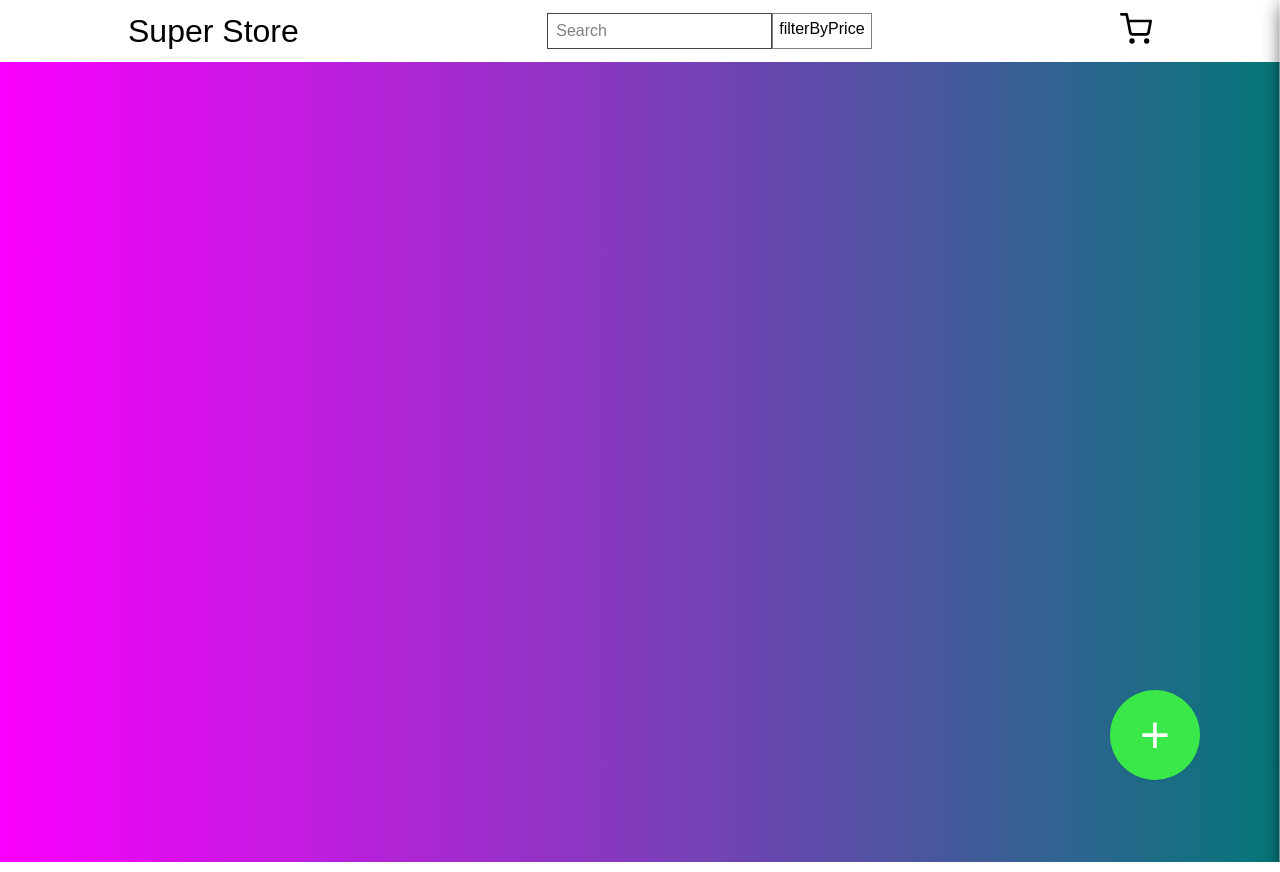
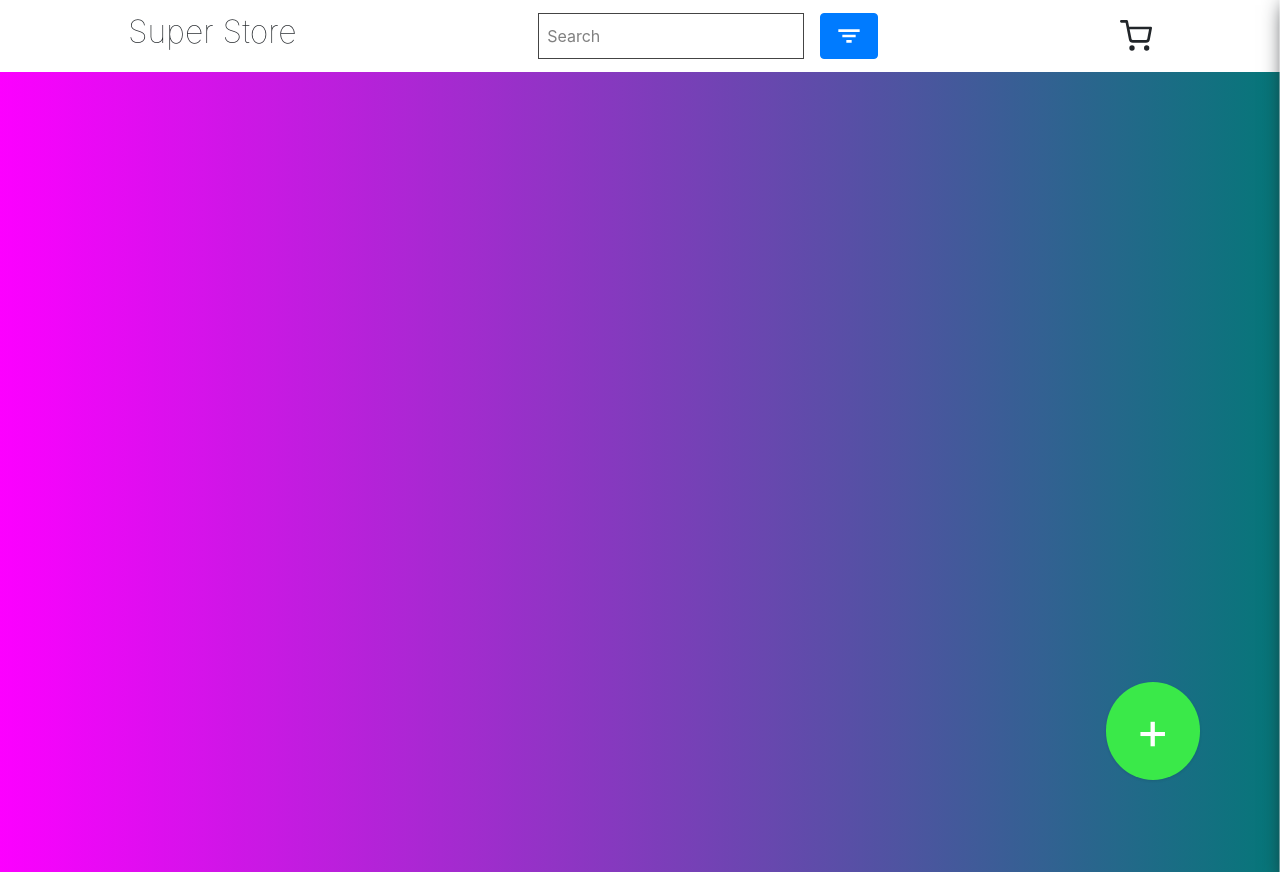
Before and after one commit to amir-khann/restartSuper-store, a React (Create React App) app: page / in a window 1280 px wide. Built offline with nearby package versions, Linux system fonts and the light colour scheme.

Commit message:
added filter by price with model popup

```diff
--- a/package.json
+++ b/package.json
@@ -6,8 +6,12 @@
     "@testing-library/jest-dom": "^5.14.1",
     "@testing-library/react": "^11.2.7",
     "@testing-library/user-event": "^12.8.3",
+    "bootstrap": "^4.6.0",
+    "jquery": "^3.6.0",
     "node-sass": "^6.0.0",
+    "popper.js": "^1.16.1",
     "react": "^17.0.2",
+    "react-bootstrap": "^1.6.1",
     "react-dom": "^17.0.2",
     "react-icons": "^4.2.0",
     "react-router-dom": "^5.2.0",
--- a/public/index.html
+++ b/public/index.html
@@ -24,6 +24,7 @@
       work correctly both with client-side routing and a non-root public URL.
       Learn how to configure a non-root public URL by running `npm run build`.
     -->
+
     <title>React App</title>
   </head>
   <body>
--- a/src/components/Main.jsx
+++ b/src/components/Main.jsx
@@ -3,9 +3,9 @@ import Card from "./Card";
 import UseApp from "./../hooks/app";
 
 const Main = () => {
-  const { products, search, showfilter } = UseApp();
+  const { products, search, showfilter, setFilterByPrice, filterByPrice } =
+    UseApp();
   const [filterItem, setfilteredItem] = useState([]);
-  const [filterByPrice, setFilterByPrice] = useState([]);
 
   useEffect(() => {
     setfilteredItem(
@@ -13,18 +13,18 @@ const Main = () => {
         item.title.toLowerCase().includes(search.toLowerCase())
       )
     );
-  }, [search, products]);
+  }, [search]);
 
-  useEffect(() => {
-    setFilterByPrice(
-      products.filter((item) => item.price > 1 && item.price < 100)
-    );
-  }, [search, products]);
+  // useEffect(() => {
+  //   setFilterByPrice(
+  //     products.filter((item) => item.price > 1 && item.price < 100)
+  //   );
+  // }, [search, products]);
 
   return (
     <div className="main">
       <div className="cards">
-        {showfilter
+        {filterByPrice.length > 0
           ? filterByPrice.map((product, index) => (
               <Card product={product} key={index} />
             ))
--- a/src/components/Navbar.jsx
+++ b/src/components/Navbar.jsx
@@ -1,29 +1,100 @@
 import React, { useState } from "react";
 import UseApp from "./../hooks/app";
 import { FiShoppingCart } from "react-icons/fi";
+import { BiFilter } from "react-icons/bi";
+
+import "jquery/dist/jquery.min.js";
+
+import "bootstrap/dist/css/bootstrap.min.css";
+import "bootstrap/dist/js/bootstrap.min.js";
+import { Button } from "bootstrap";
 
 const Navbar = () => {
-  const { toggleCart, setSearch, search, setShowfiter, showfilter } = UseApp();
+  const { toggleCart, setSearch, search, setShowfiter, showfilter, filterFun } =
+    UseApp();
 
   return (
-    <div className="navbar">
-      <nav>
+    <div className="navbar1">
+      <div className="nav1">
         <h1 className="logo">Super Store</h1>
-        <form action="">
+        <div className="form">
           <input
             type="text"
             placeholder="Search"
             value={search}
             onChange={(e) => setSearch(e.target.value)}
           />
-          <span className="filter" onClick={() => setShowfiter(!showfilter)}>
-            filterByPrice
-          </span>
-        </form>
+          <button
+            type="button"
+            className="btn btn-primary  ml-3"
+            data-toggle="modal"
+            data-target="#exampleModal"
+          >
+            <BiFilter size="2em" />
+          </button>
+
+          <div
+            className="modal fade"
+            id="exampleModal"
+            tabindex="-1"
+            role="dialog"
+            aria-labelledby="exampleModalLabel"
+            aria-hidden="true"
+          >
+            <div className="modal-dialog" role="document">
+              <div className="modal-content">
+                <div className="modal-header">
+                  <h5 className="modal-title" id="exampleModalLabel">
+                    filter By price
+                  </h5>
+                  <button
+                    type="button"
+                    className="close"
+                    data-dismiss="modal"
+                    aria-label="Close"
+                  >
+                    <span aria-hidden="true">&times;</span>
+                  </button>
+                </div>
+                <div className="modal-body">
+                  <button
+                    className="btn btn-success m-3"
+                    data-dismiss="modal"
+                    onClick={() => filterFun(0, 100)}
+                  >
+                    0 to 100
+                  </button>
+                  <button
+                    className="btn btn-success m-3"
+                    data-dismiss="modal"
+                    onClick={() => filterFun(0, 100)}
+                  >
+                    100 to 200
+                  </button>
+                  <button
+                    className="btn btn-success m-3"
+                    data-dismiss="modal"
+                    onClick={() => filterFun(100, 200)}
+                  >
+                    200 to 300
+                  </button>
+                  <button
+                    className="btn btn-success m-3"
+                    data-dismiss="modal"
+                    onClick={() => filterFun(200, 300)}
+                  >
+                    300 to 400
+                  </button>
+                </div>
+              </div>
+            </div>
+          </div>
+        </div>
+
         <div className="icon" onClick={() => toggleCart()}>
           <FiShoppingCart size="2em" />
         </div>
-      </nav>
+      </div>
     </div>
   );
 };
--- a/src/context/appContext.js
+++ b/src/context/appContext.js
@@ -1,17 +1,18 @@
 import React, { createContext, useState } from "react";
-
 export const Context = createContext();
 
 const AppContext = ({ children }) => {
   const [showCartMenu, setShowCartMenu] = useState(false);
   const [showfilter, setShowfiter] = useState(false);
   const [search, setSearch] = useState("");
+  const [filterByPrice, setFilterByPrice] = useState([]);
   const [cartList, setCartList] = useState(
     JSON.parse(localStorage.getItem("cartList")) || []
   );
   const [products, setProducts] = useState(
     JSON.parse(localStorage.getItem("products")) || []
   );
+
   console.log("context products", products);
   const toggleCart = () => {
     setShowCartMenu(!showCartMenu);
@@ -56,6 +57,14 @@ const AppContext = ({ children }) => {
     localStorage.setItem("products", JSON.stringify(newlistOfproduct));
   };
 
+  function filterFun(low, heigh) {
+    const imaginary = products;
+    const newProduct = imaginary.filter(
+      (item) => item.price > low && item.price < heigh
+    );
+    setFilterByPrice(newProduct);
+  }
+
   const exposed = {
     showCartMenu,
     toggleCart,
@@ -70,6 +79,9 @@ const AppContext = ({ children }) => {
     deleteProduct,
     showfilter,
     setShowfiter,
+    setFilterByPrice,
+    filterByPrice,
+    filterFun,
   };
 
   return <Context.Provider value={exposed}>{children}</Context.Provider>;
--- a/src/css/scss/components/_Home.scss
+++ b/src/css/scss/components/_Home.scss
@@ -3,13 +3,15 @@
     display: flex;
     font-size: 52px;
     position: fixed;
+    align-items: center;
     bottom: 20px;
     right: 80px;
-    padding: 15px 30px;
+    padding: 10px 30px;
     border: none;
     border-radius: 50%;
     color: #fff;
     background-color: rgb(58, 233, 73);
     box-shadow: 0 1px 3px rgba(#000000, 0.1);
+    z-index: 4;
   }
 }
--- a/src/css/scss/components/_Navbar.scss
+++ b/src/css/scss/components/_Navbar.scss
@@ -1,5 +1,5 @@
-.navbar {
-  nav {
+.navbar1 {
+  .nav1 {
     display: flex;
     justify-content: space-between;
     align-items: center;
@@ -19,9 +19,52 @@
       padding: 6px 6px;
       border: 1px solid grey;
     }
-
-    form {
+    .filter:hover {
+      cursor: pointer;
+    }
+    .form {
       display: inline-flex;
     }
   }
+  .model {
+    width: 200px;
+    height: 200px;
+    background-color: hotpink;
+    z-index: 5;
+  }
 }
+.dropdown {
+  position: relative;
+  display: inline-block;
+}
+
+.dropdown-content {
+  display: none;
+  position: absolute;
+  background-color: #f9f9f9;
+  min-width: 160px;
+  box-shadow: 0px 8px 16px 0px rgba(0, 0, 0, 0.2);
+  padding: 12px 16px;
+  z-index: 1;
+
+  div:hover {
+    cursor: pointer;
+  }
+}
+
+.dropdown:hover .dropdown-content {
+  display: block;
+}
+.modal-body {
+  // z-index: 3;
+  cursor: pointer;
+
+  button {
+    border-radius: 15px;
+  }
+}
+.modal-dialog {
+  display: flex;
+  align-items: center;
+  height: 100vh;
+}
--- a/src/css/style.scss
+++ b/src/css/style.scss
@@ -1,5 +1,6 @@
 @import "scss/abstracts/variables";
 @import "scss/abstracts/mixins";
+@import "~bootstrap/scss/bootstrap";
 
 /*------------------------------------*\
     #BASE
```
Also changed, not shown: src/components/Model.jsx (added), 1 other file (tests, documents, lock files or other folders).
